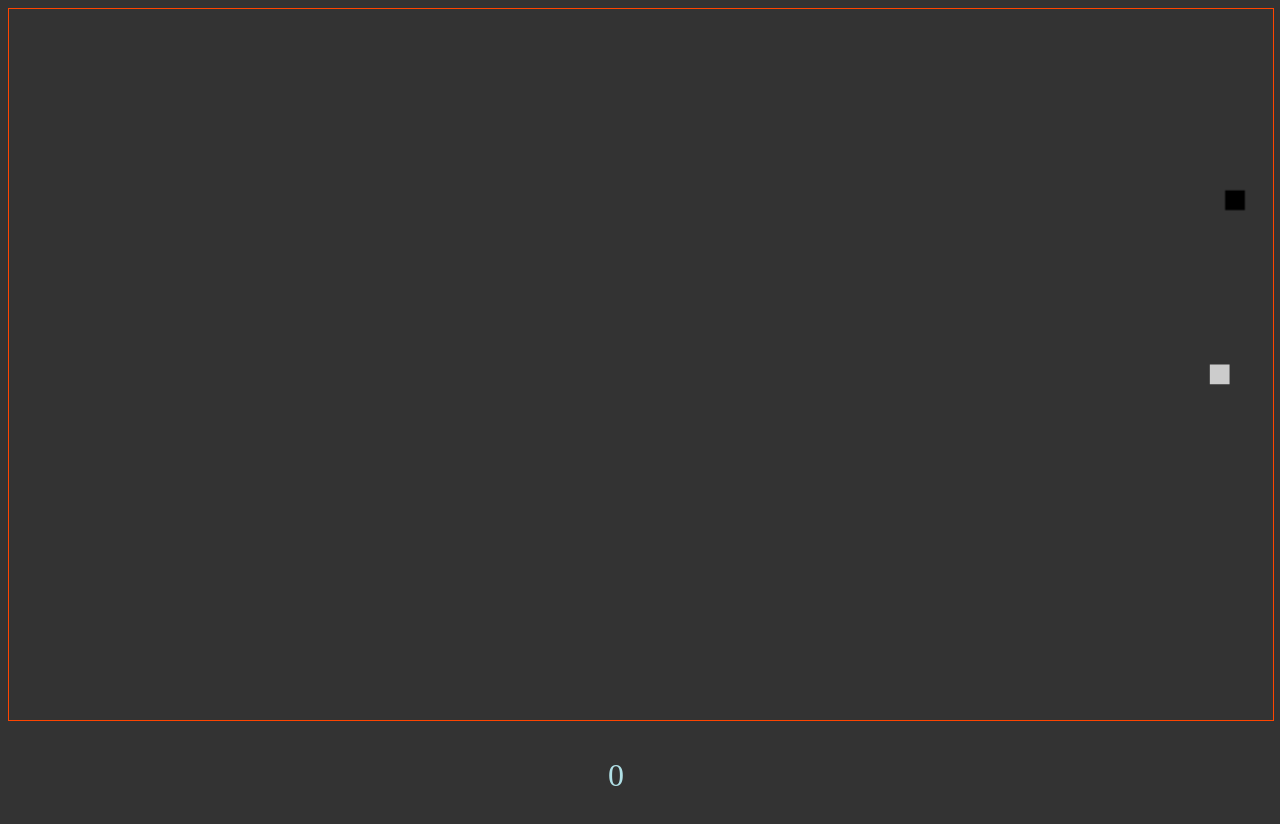
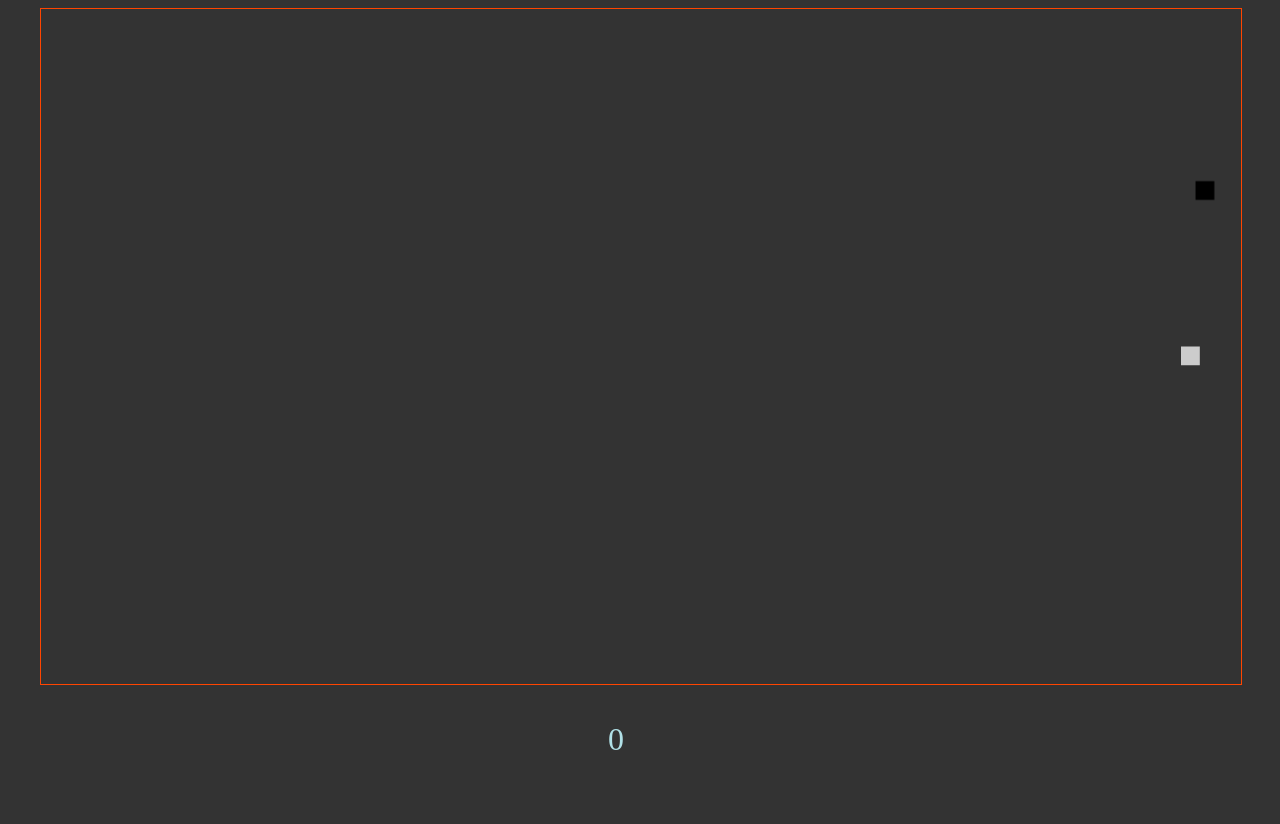
Before and after one commit to E1-XP/SnakeCanvas, a website built with webpack: page src/index.html in a window 1280 px wide. After the commit the page ends 800 px from the top, so only its background shows below. Built offline with nearby package versions, Linux system fonts and the light colour scheme.

Commit message:
add wrapper for better canvas scalling

```diff
--- a/src/index.html
+++ b/src/index.html
@@ -6,7 +6,11 @@
     <title>Document</title>
   </head>
   <body>
-    <canvas id="canvas" width="1280" height="720"></canvas>
-    <div class="scoreboard"><p class="scoreboard__value" id="score">0</p></div>
+    <div class="wrapper">
+      <canvas id="canvas" width="1280" height="720"></canvas>
+      <div class="scoreboard">
+        <p class="scoreboard__value" id="score">0</p>
+      </div>
+    </div>
   </body>
 </html>
--- a/src/style.css
+++ b/src/style.css
@@ -1,5 +1,10 @@
 body {
   background-color: #333;
+}
+
+.wrapper {
+  max-width: 150vh;
+  margin: 0 auto;
 }
 
 canvas {
```
